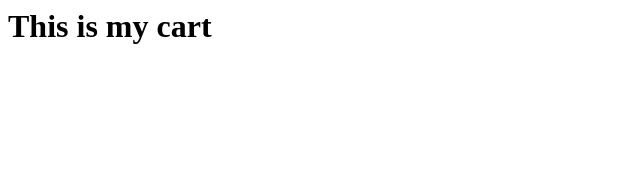
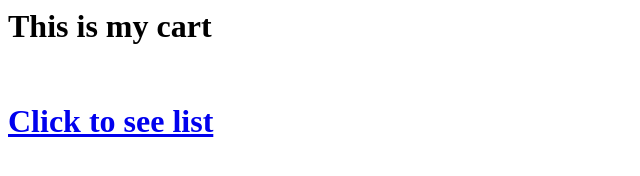
Before and after one commit to Tayab82/Shopping-Cart, a plain HTML site: page index.html in a window 1280 px wide. Shown: the whole page, without its empty margins (0-640 px from the left). Drawn offline with Linux system fonts and the light colour scheme.

Commit message:
Updated 2 files Index and List

```diff
--- a/index.html
+++ b/index.html
@@ -1 +1,3 @@
 <h1>This is my cart <h1>
+    <br>
+    <a href="Lis.html">Click to see list</a>
```
Also changed, not shown: List.html (+1 -0 lines).
